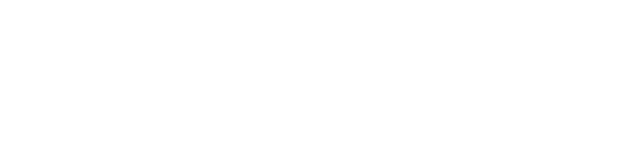
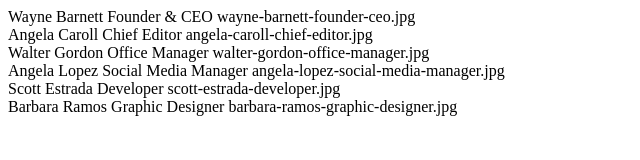
Before and after one commit to EmanueleVenditti95/js-our-team, a plain HTML site: page index.html in a window 1280 px wide. Shown: the whole page, without its empty margins (0-640 px from the left). Drawn offline with Linux system fonts and the light colour scheme.

Commit message:
Add - print info members on DOM

```diff
--- a/app.js
+++ b/app.js
@@ -42,3 +42,28 @@ console.log(member1,member2,member3,member4,member5,member6)
 // - creare un array con tutti i membri
 const teamMembers = [member1,member2,member3,member4,member5,member6]
 console.log(teamMembers)
+
+// - stampare le informazioni dei membri nel dom
+document.getElementById('member1name').innerHTML = member1.name
+document.getElementById('member1role').innerHTML = member1.role
+document.getElementById('member1pic').innerHTML = member1.photo
+
+document.getElementById('member2name').innerHTML = member2.name
+document.getElementById('member2role').innerHTML = member2.role
+document.getElementById('member2pic').innerHTML = member2.photo
+
+document.getElementById('member3name').innerHTML = member3.name
+document.getElementById('member3role').innerHTML = member3.role
+document.getElementById('member3pic').innerHTML = member3.photo
+
+document.getElementById('member4name').innerHTML = member4.name
+document.getElementById('member4role').innerHTML = member4.role
+document.getElementById('member4pic').innerHTML = member4.photo
+
+document.getElementById('member5name').innerHTML = member5.name
+document.getElementById('member5role').innerHTML = member5.role
+document.getElementById('member5pic').innerHTML = member5.photo
+
+document.getElementById('member6name').innerHTML = member6.name
+document.getElementById('member6role').innerHTML = member6.role
+document.getElementById('member6pic').innerHTML = member6.photo
--- a/index.html
+++ b/index.html
@@ -6,6 +6,38 @@
     <title>Our Team</title>
 </head>
 <body>
+    <div id="member1">
+        <span id="member1name"></span>
+        <span id="member1role"></span>
+        <span id="member1pic"></span>
+    </div>
+    <div id="member2">
+        <span id="member2name"></span>
+        <span id="member2role"></span>
+        <span id="member2pic"></span>
+    </div>
+    <div id="member3">
+        <span id="member3name"></span>
+        <span id="member3role"></span>
+        <span id="member3pic"></span>
+    </div>
+    <div id="member4">
+        <span id="member4name"></span>
+        <span id="member4role"></span>
+        <span id="member4pic"></span>
+    </div>
+    <div id="member5">
+        <span id="member5name"></span>
+        <span id="member5role"></span>
+        <span id="member5pic"></span>
+    </div>
+    <div id="member6">
+        <span id="member6name"></span>
+        <span id="member6role"></span>
+        <span id="member6pic"></span>
+    </div>
+
+
 <script src="./app.js"></script>
 </body>
 </html>
```
